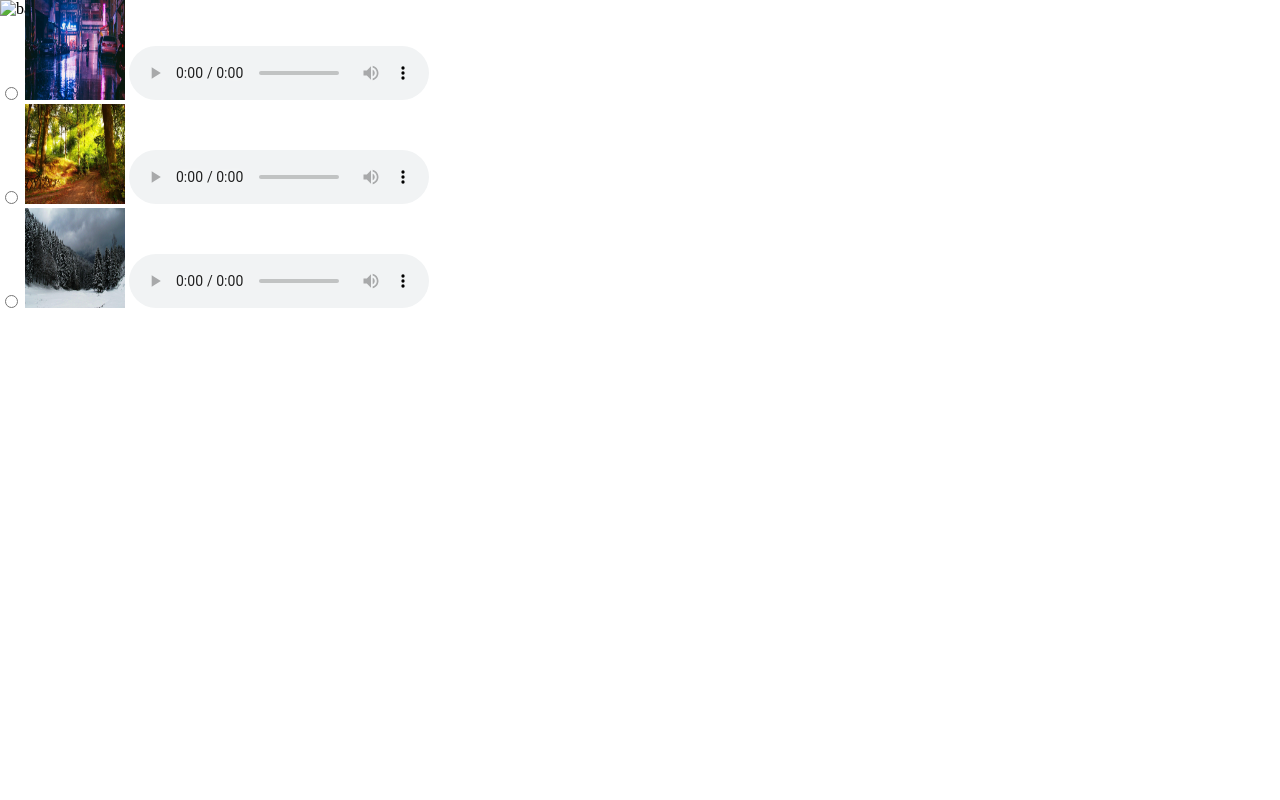
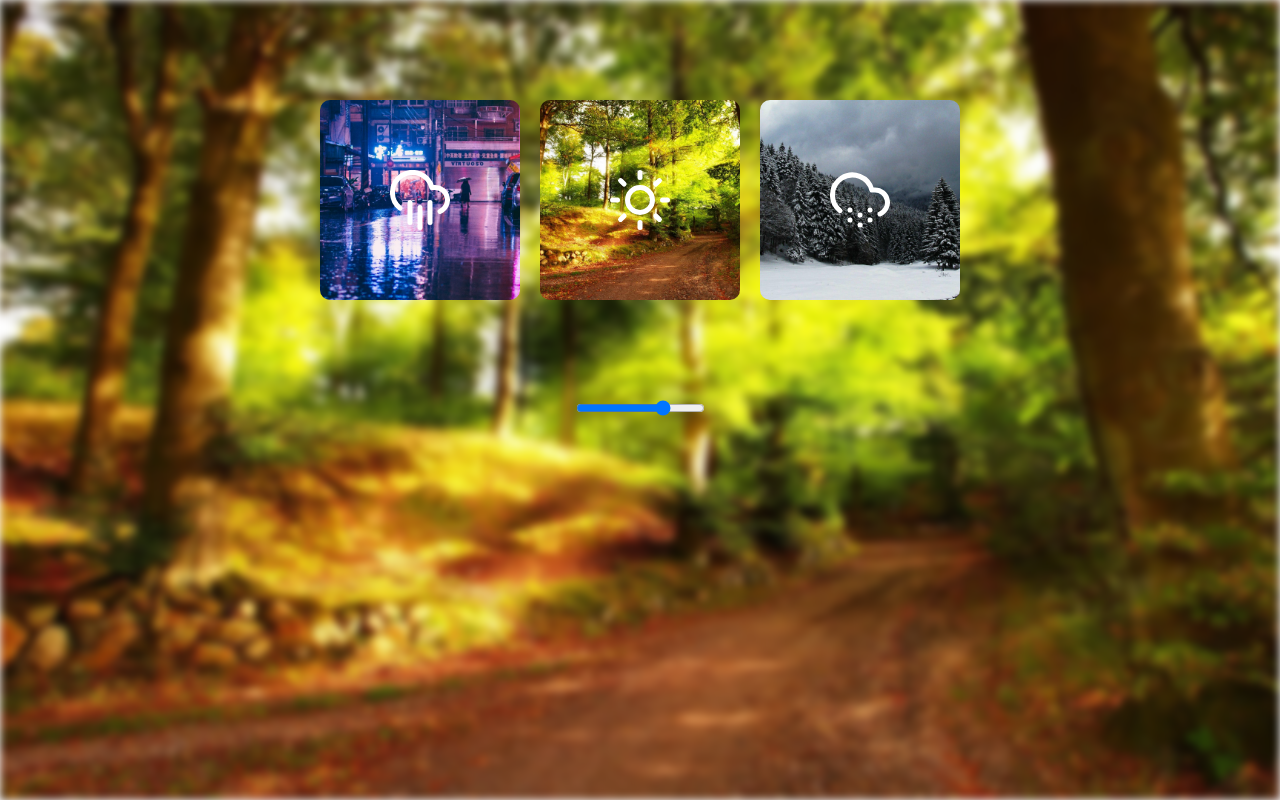
Before and after one commit to SirJon/resultSchool, a website built with Vite: page index.html in a window 1280 px wide. Built offline with nearby package versions, Linux system fonts and the light colour scheme.

Commit message:
class variant

```diff
--- a/src/main.ts
+++ b/src/main.ts
@@ -1,127 +1,118 @@
 import './style.scss';
 import { sound, soundData } from "./sound";
 
-// class Item {
-//   element: sound
-//   li: Node
-//   input: HTMLInputElement
-//   label: HTMLLabelElement
-//   img: HTMLImageElement
-//   audio: HTMLAudioElement
-//   checked: boolean
-//   activ: string
+const defaultChecked: number = Math.round((soundData.length - 1) / 2);
 
-//   constructor(element: sound, activ: string) {
-//     this.element = element;
-//     this.activ = activ;
+class SoundItem {
+  element: sound
+  li: HTMLLIElement
+  input: HTMLInputElement
+  label: HTMLLabelElement
+  img: HTMLImageElement
+  svg: HTMLImageElement
+  audio: HTMLAudioElement
+  imgBackground: HTMLImageElement
+  defaultChecked: boolean
+  wrapper: Node
 
-//     this.li = document.createElement("li");
-//     this.checked = false;
+  constructor(element: sound, audio: HTMLAudioElement, imgBackground: HTMLImageElement, defaultChecked: boolean, wrapper: Node) {
+    this.element = element;
+    this.defaultChecked = defaultChecked;
+    this.audio = audio;
+    this.imgBackground = imgBackground;
+    this.wrapper = wrapper;
 
-//     this.input = document.createElement("input");
-//     this.input.setAttribute("type", "radio");
-//     this.input.setAttribute("id", element.label);
-//     this.input.setAttribute("name", "sound");
-//     this.input.addEventListener("click", (e: Event) => {
-//       // const { target } = e;
-//       // if ((target as HTMLInputElement).checked) {
-//       //   this.audio.paused === true
-//       //     ? this.play()
-//       //     : this.pause()
-//       // } else {
-//       //   this.stop();
-//       // }
-//       this.activ =
-//     });
+    this.li = document.createElement("li");
+    this.li.setAttribute("class", "item");
 
-//     this.label = document.createElement("label");
-//     this.label.setAttribute("for", element.label);
+    this.input = document.createElement("input");
+    this.input.setAttribute("class", "input");
+    this.input.setAttribute("type", "radio");
+    this.input.setAttribute("id", element.label);
+    this.input.setAttribute("name", "sound");
+    this.input.addEventListener("click", () => {
+      this.audio.paused === true
+        ? this.play()
+        : this.pause()
+    });
+    this.input.addEventListener("change", () => {
+      this.audio.setAttribute("src", element.sound);
+      this.play();
 
-//     this.img = document.createElement("img");
-//     this.img.setAttribute("src", element.img);
-//     this.img.setAttribute("alt", element.label);
-//     this.img.setAttribute("class", "img--mini");
-//     this.label.appendChild(this.img);
+      this.imgBackground.setAttribute("src", element.img);
+    });
 
-//     this.audio = document.createElement("audio");
-//     this.audio.setAttribute("src", element.sound);
+    this.label = document.createElement("label");
+    this.label.setAttribute("for", element.label);
+    this.label.setAttribute("class", "label");
 
-//     this.li.appendChild(this.input);
-//     this.li.appendChild(this.label);
-//     this.li.appendChild(this.audio);
-//   }
+    this.img = document.createElement("img");
+    this.img.setAttribute("class", "img--mini");
+    this.img.setAttribute("src", element.img);
+    this.img.setAttribute("alt", element.label);
+    this.label.appendChild(this.img);
 
-//   play(): void {
-//     this.audio.play();
-//   }
+    this.svg = document.createElement("img");
+    this.svg.setAttribute("class", "img--svg");
+    this.svg.setAttribute("src", element.svg);
+    this.svg.setAttribute("alt", element.label);
+    this.label.appendChild(this.svg);
 
-//   pause(): void {
-//     this.audio.pause();
-//   }
+    if (defaultChecked) {
+      this.audio.setAttribute("src", element.sound);
+      this.imgBackground.setAttribute("src", element.img);
+      this.input.setAttribute("checked", "checked");
+    }
 
-//   stop(): void {
-//     this.audio.pause();
-//     this.audio.currentTime = 0;
-//   }
+    this.li.appendChild(this.input);
+    this.li.appendChild(this.label);
+  }
 
-//   render(): void {
-//     document.querySelector<HTMLDivElement>('#app ul')!.appendChild(this.li)
-//   }
-// }
+  play(): void {
+    this.audio.play();
+  }
 
-// document.querySelector<HTMLDivElement>('#app')!.appendChild(
-//   document.createElement("ul")
-// )
-// const test1 = new Item(soundData[0]);
-// test1.render()
-// const test2 = new Item(soundData[1]);
-// test2.render()
+  pause(): void {
+    this.audio.pause();
+  }
 
+  stop(): void {
+    this.audio.pause();
+    this.audio.currentTime = 0;
+  }
 
-const soundHTML: string = soundData
-  .map((it: sound) => (`
-    <li>
-      <input type="radio" id="${it.label}" name="sound">
-      <label for="${it.label}">
-        <img class="img--mini" src="${it.img}" alt="${it.label}">
-      </label>
-      <audio
-        controls
-        src="${it.sound}"
-      >
-      </audio>
-    </li>
-  `))
-  .join(' ');
+  render(): void {
+    this.wrapper.appendChild(this.li)
+  }
+}
 
-document.querySelector<HTMLDivElement>('#app')!.innerHTML = `
- <div class="wrapper">
-    <img class="img--background" src="" alt="background">
-    <ul>
-      ${soundHTML}
-    </ul>
- </div>
- `;
+const img: HTMLImageElement = document.createElement("img");
+img.setAttribute("class", "img--background");
+img.setAttribute("alt", "background");
 
-const audios: NodeListOf<HTMLAudioElement> = document.querySelectorAll("audio");
-const checkbox: NodeListOf<HTMLInputElement> = document.querySelectorAll("input");
-const backgroundImage: HTMLImageElement = document.querySelector(".img--background")!;
+const audio: HTMLAudioElement = document.createElement("audio");
+const ul: HTMLUListElement = document.createElement("ul");
+ul.setAttribute("class", "list");
+const app: HTMLDivElement = document.querySelector<HTMLDivElement>('#app')!;
 
-checkbox.forEach((it: HTMLInputElement, i: number) => {
-  it.addEventListener("click", () => {
-    audios[i].paused ? audios[i].play() : audios[i].pause();
-    backgroundImage.src = soundData[i].img;
-
-  })
-  it.addEventListener("change", () => {
-    audios.forEach(audio => {
-      audio.pause();
-      audio.currentTime = 0;
-    })
-    audios[i].play();
-
-  })
+const range: HTMLInputElement = document.createElement("input");
+range.setAttribute("class", "range");
+range.setAttribute("type", "range");
+range.setAttribute("min", "0");
+range.setAttribute("max", "100");
+range.setAttribute("value", "70");
+audio.volume = range.valueAsNumber / 100;
+range.addEventListener("change", (e: Event) => {
+  const target = e.target as HTMLInputElement;
+  if (target) audio.volume = target.valueAsNumber / 100;
 })
 
-console.log(audios)
-console.log(checkbox)
+app.appendChild(img);
+app.appendChild(audio);
+app.appendChild(ul);
+app.appendChild(range);
+
+soundData.forEach((it, i: number) => {
+  const item = new SoundItem(it, audio, img, defaultChecked === i, ul);
+  item.render();
+})
--- a/src/style.scss
+++ b/src/style.scss
@@ -1,19 +1,38 @@
 body {
   margin: 0;
   padding: 0;
-  height: 100vh;
-}
-
-ul {
-  margin: 0;
-  padding: 0;
-  list-style: none;
 }
 
 #app {
   height: 100vh;
 }
 
+.list {
+  list-style: none;
+
+  display: grid;
+  grid-template-columns: repeat(3, 1fr);
+  gap: 20px;
+  width: 50%;
+  margin: 0 auto;
+  padding: 100px 0 0;
+}
+
+.input{
+  display: none;
+}
+
+.label{
+  display: block;
+  position: relative;
+  width: 100%;
+  padding-top: 100%;
+
+  border-radius: 10px;
+  overflow: hidden;
+
+  cursor: pointer;
+}
 
 .wrapper{
   position: relative;
@@ -29,9 +48,31 @@ ul {
   object-fit: cover;
 
   z-index: -1;
+
+  filter: blur(4px);
 }
 
 .img--mini {
-  width: 100px;
-  height: 100px;
+  position: absolute;
+  top: 0;
+  right: 0;
+  object-fit: cover;
+  width: 100%;
+  height: 100%;
 }
+
+.img--svg {
+  position: absolute;
+  top: 50%;
+  left: 50%;
+  transform: translate(-50%, -50%);
+  object-fit: cover;
+  width: 30%;
+  height: 30%;
+}
+
+.range {
+  display: block;
+  margin: 100px auto 0;
+  cursor: pointer;
+}
```
Also changed, not shown: index.html (+4 -0 lines), src/counter.ts (deleted, +0 -9 lines), src/vite.ts (deleted, +0 -24 lines).
